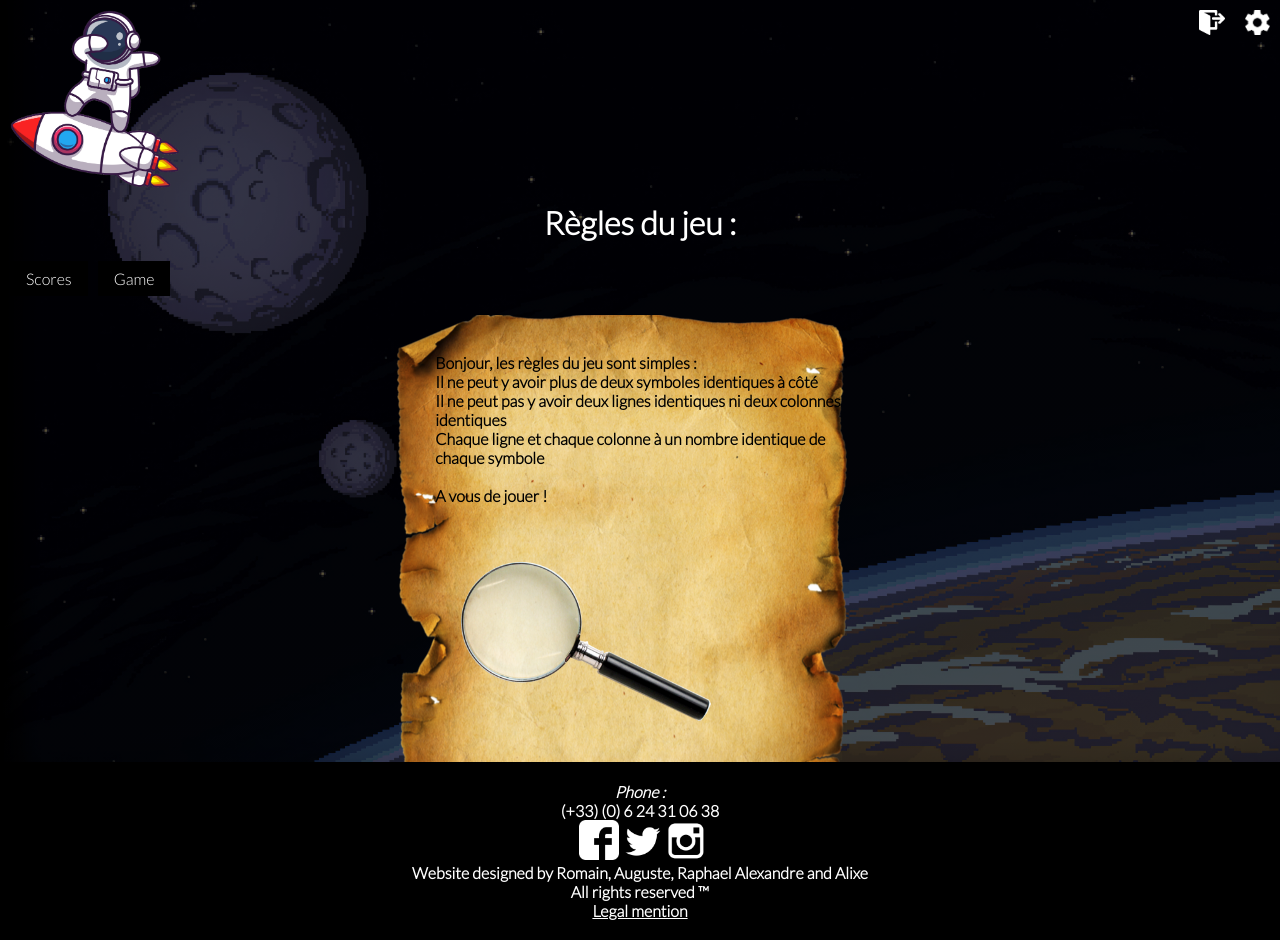
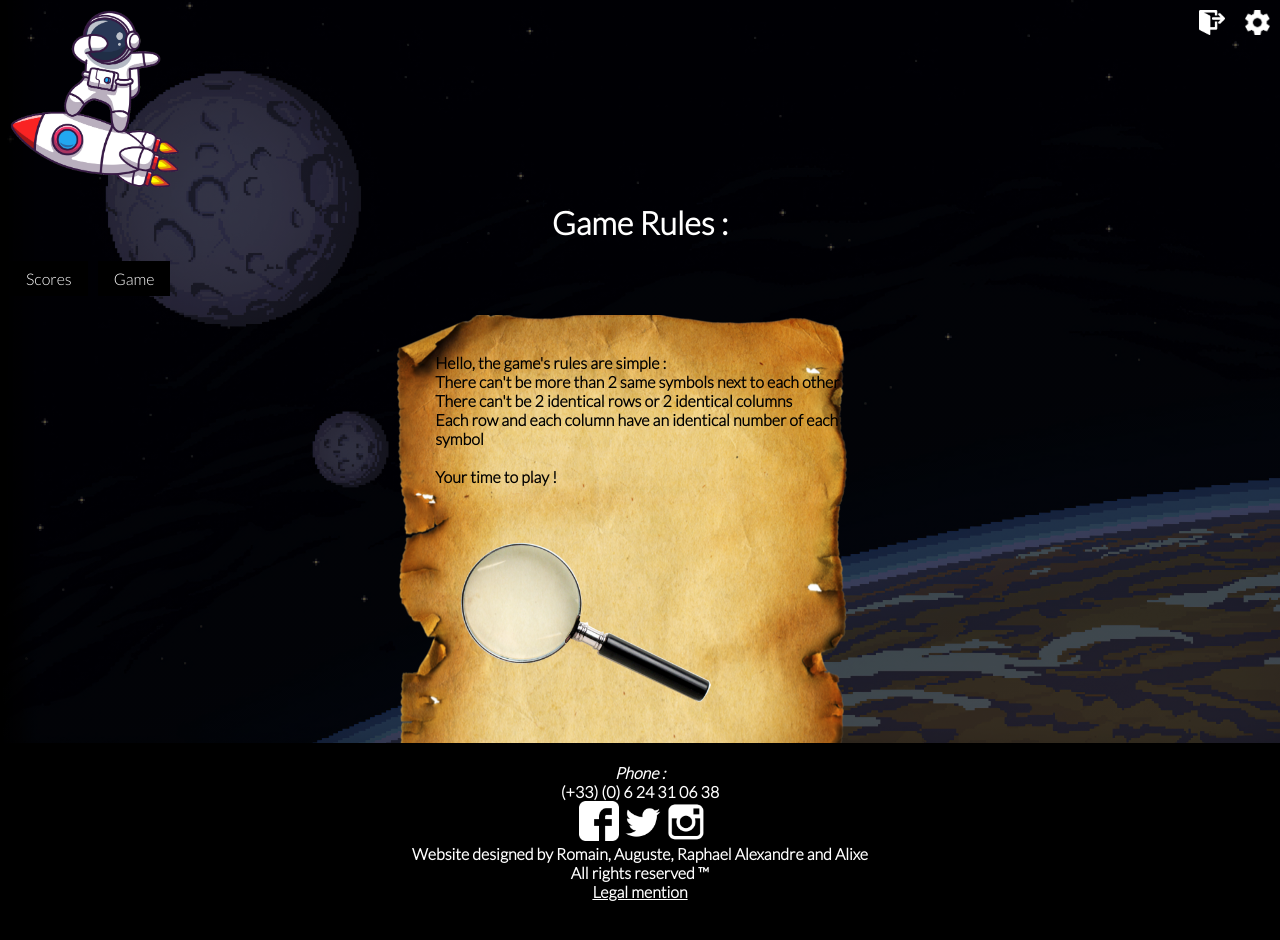
Before and after one commit to Romain-Pietri/Projet_Fin_Cir1, a PHP site: page /reglesjeu.php in a window 1280 px wide. After the commit the page ends 901 px from the top, so only its background shows below. Run offline with PHP 8.4, Linux system fonts and the light colour scheme.

Commit message:
règles en anglais

```diff
--- a/reglesjeu.php
+++ b/reglesjeu.php
@@ -4,7 +4,7 @@
     require "header.php";
 ?>
 
-<h1> Règles du jeu :</h1>
+<h1> Game Rules :</h1>
 <br>
 
     <nav>
@@ -18,11 +18,11 @@
     </header>
 
 <div class=regles>
-    <p><br><br>Bonjour, les règles du jeu sont simples :<br>
-    Il ne peut y avoir plus de deux symboles identiques à côté<br>
-    Il ne peut pas y avoir deux lignes identiques ni deux colonnes identiques<br>
-    Chaque ligne et chaque colonne à un nombre identique de chaque symbole
-    <br><br>A vous de jouer !</p>
+    <p><br><br>Hello, the game's rules are simple :<br>
+    There can't be more than 2 same symbols next to each other<br>
+    There can't be 2 identical rows or 2 identical columns<br>
+    Each row and each column have an identical number of each symbol
+    <br><br>Your time to play !</p>
     <br><br><br>
     <img id="loupe" src="images/loupe.png">
     <br><br><br>
```
